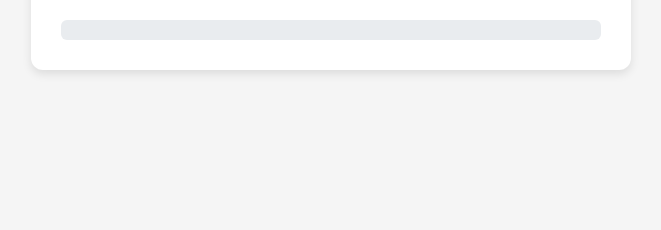
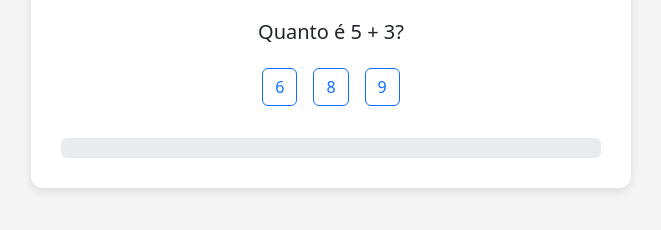
Before and after one commit to AugustoN9/projetoMathematicalChallenge2025, a plain HTML site: page index.html in a window 1280 px wide. Shown: the part 112-342 px from the top of the page, without its empty margins (309-970 px from the left). Drawn offline with nearby package versions, Linux system fonts and the light colour scheme.

```diff
--- a/index.html
+++ b/index.html
@@ -29,6 +29,6 @@
     </div>
   </div>
 
-  <script src="js/cript.js"></script>
+  <script src="js/script.js"></script>
 </body>
 </html>
```
